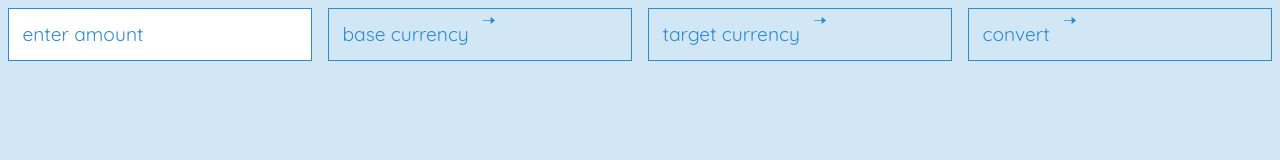
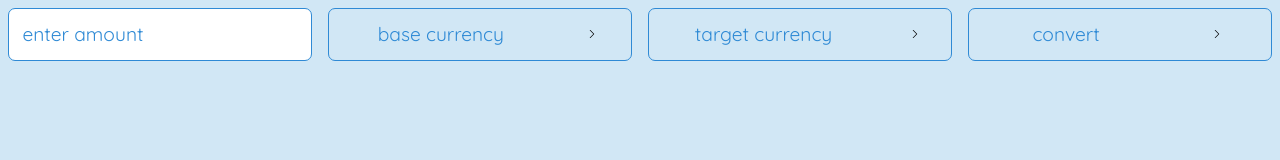
Before and after one commit to johnedisc/know_your_rates, a website built with webpack: page src/index.html in a window 1280 px wide. Built offline with nearby package versions, Linux system fonts and the light colour scheme.

Commit message:
added .svg arrow, fix pull down boxes

```diff
--- a/src/css/styles.css
+++ b/src/css/styles.css
@@ -2,7 +2,7 @@
   font-family: 'Quicksand', sans-serif;
   --main-bg-color: #D1E7F5;
   --main-font-color: #2F8AD5;
-  --border-weight: 1px;
+  --border-weight: 1.5px;
   --gutter: 1em;
 }
 
@@ -17,6 +17,12 @@ form {
   gap: var(--gutter);
 }
 
+form > * {
+  display: flex;
+  align-items: center;
+  justify-content: space-around;
+}
+
 button, input, select, option {
   background-color: inherit;
   border-color: var(--main-font-color);
@@ -24,6 +30,12 @@ button, input, select, option {
   font-family: inherit;
   border: none;
   font-size: 1.2rem;
+}
+
+img#arrow {
+  color: var(--main-font-color);
+  width:1vh;
+  height:1vh;
 }
 
 button, input {
@@ -38,6 +50,7 @@ input {
   display: flex;
   border-width: var(--border-weight);
   border-style: solid;
+  border-radius: 7px;
   border-color: var(--main-font-color);
 }
 
--- a/src/index.html
+++ b/src/index.html
@@ -12,15 +12,15 @@
         <input class='button' id="quantity" type="text" name="quantity" placeholder="enter amount">
         <div class='button'>
           <button type="button" id="baseCurrencyBtn">base currency</button>
-          <div>&#129058</div>
+          <div><img id="arrow" src="./assets/images/arrow.svg" alt="an arrow"></div>
         </div>
         <div class='button'>
           <button type="button" id="targetCurrencyBtn">target currency</button>
-          <div>&#129058</div>
+          <div><img id="arrow" src="./assets/images/arrow.svg" alt="an arrow"></div>
         </div>
         <div class='button'>
           <button type="button" id="formBtn">convert</button>
-          <div>&#129058</div>
+          <div><img id="arrow" src="./assets/images/arrow.svg" alt="an arrow"></div>
         </div>
     </form>
     <div id='grid'>
```
Also changed, not shown: src/assets/images/arrow.svg (added).
